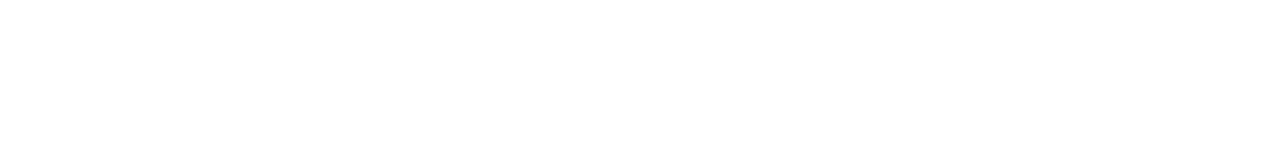
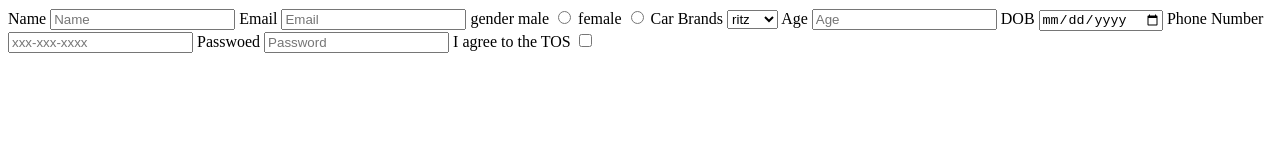
Before and after one commit to acciojob/signup-form-car-venusagar-accio, a website: page main.html in a window 1280 px wide. Drawn offline with Linux system fonts and the light colour scheme.

Commit message:
created a submission

```diff
--- a/main.html
+++ b/main.html
@@ -8,6 +8,33 @@
 
 <body>
 	<!-- the entire body must be written by student -->
+	<form method="post">
+            <label for="name">Name</label>
+            <input type="text" id="name" placeholder="Name" required>
+            <label for="email">Email</label>
+            <input type="email" id="email" placeholder="Email" required>
+            <label>gender</label>
+            <label for="gender_m">male</label>
+            <input type="radio" required name="gender" id="gender_m">
+            <label for="gender_f">female</label>
+            <input type="radio" required name="gender" id="gender_f">
+            <label for="cars">Car Brands</label>
+            <select placeholder="--Please choose an option--" id="cars" required>
+                <option >ritz</option>
+                <option>audi</option>
+                <option>bmw</option>
+            </select>
+            <label for="age">Age</label>
+            <input type="number" id="age" required placeholder="Age">
+            <label for="dob">DOB</label>
+            <input type="date" id="dob" required>
+            <label for="tel">Phone Number</label>
+            <input type="tel" id="tel" placeholder="xxx-xxx-xxxx">
+            <label for="password">Passwoed</label>
+            <input type="password" id="password" required placeholder="Password">
+            <label for="tos">I agree to the TOS</label>
+            <input type="checkbox" required id="tos">
+        </form>
     <script type="text/javascript" src="./script.js">
 </script>
 
```
